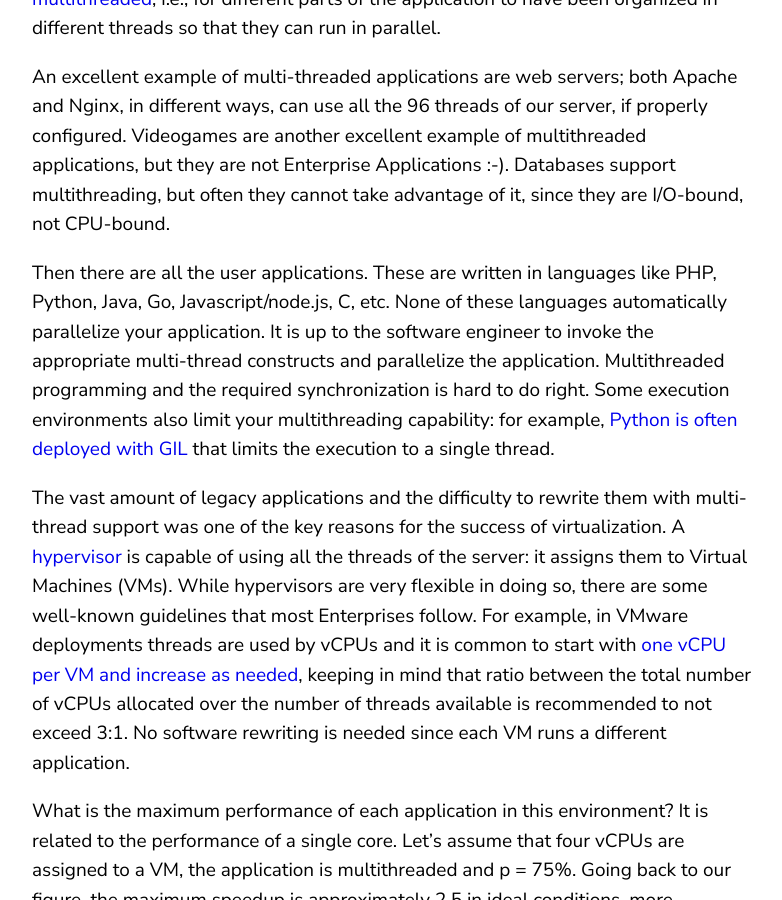
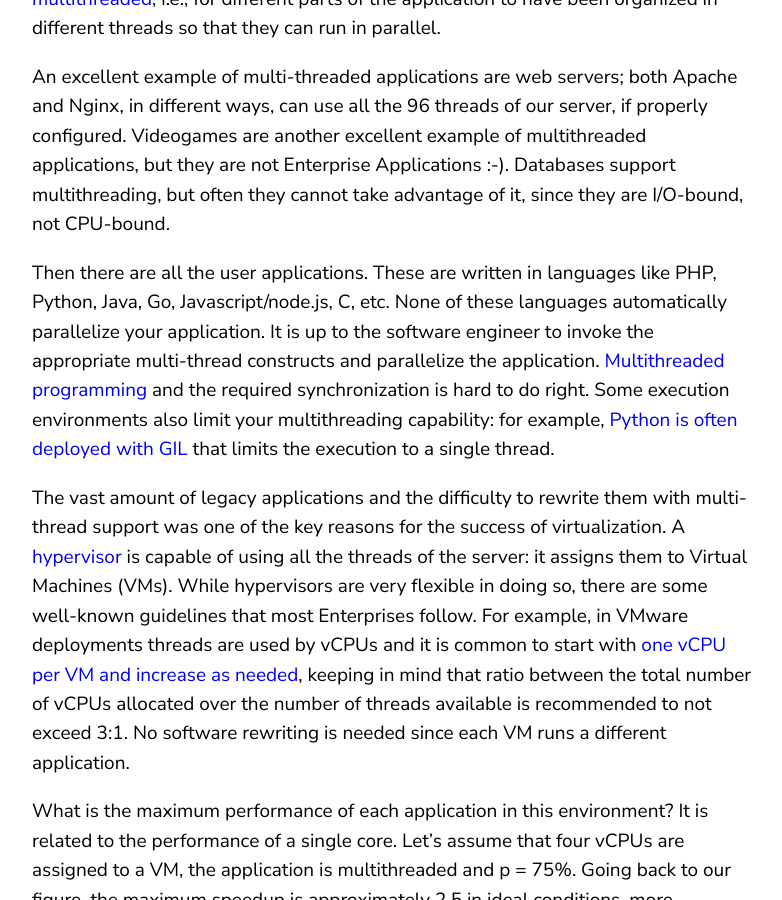
Before and after one commit to silvanogai/silvanogai, a Jekyll site: the page built from _posts/2020-03-06-amdahl.md, in a window 1280 px wide and 900 px high, scrolled down 2166 px. Shown: the whole window, without its empty margins (68-850 px from the left). Built offline with Jekyll 4.4.1, drawn with Linux system fonts in a browser that asks for light colours; comment, search, counter and statistics services are not loaded; part of the change alters nothing that is shown.

```diff
--- a/_posts/2020-03-06-amdahl.md
+++ b/_posts/2020-03-06-amdahl.md
@@ -35,7 +35,7 @@ A necessary condition for Amdahl's Law to apply is for an application to be [mul
 
 An excellent example of multi-threaded applications are web servers; both Apache and Nginx, in different ways, can use all the 96 threads of our server, if properly configured. Videogames are another excellent example of multithreaded applications, but they are not Enterprise Applications :-). Databases support multithreading, but often they cannot take advantage of it, since they are I/O-bound, not CPU-bound.
 
-Then there are all the user applications. These are written in languages like PHP, Python, Java, Go, Javascript/node.js, C, etc. None of these languages automatically parallelize your application. It is up to the software engineer to invoke the appropriate multi-thread constructs and parallelize the application.  Multithreaded programming and the required synchronization is hard to do right. Some execution environments also limit your multithreading capability: for example, [Python is often deployed with GIL](https://www.geeksforgeeks.org/what-is-the-python-global-interpreter-lock-gil/) that limits the execution to a single thread.
+Then there are all the user applications. These are written in languages like PHP, Python, Java, Go, Javascript/node.js, C, etc. None of these languages automatically parallelize your application. It is up to the software engineer to invoke the appropriate multi-thread constructs and parallelize the application.  [Multithreaded programming](https://www.scaler.com/topics/multithreading-in-python/) and the required synchronization is hard to do right. Some execution environments also limit your multithreading capability: for example, [Python is often deployed with GIL](https://www.geeksforgeeks.org/what-is-the-python-global-interpreter-lock-gil/) that limits the execution to a single thread.
 
 The vast amount of legacy applications and the difficulty to rewrite them with multi-thread support was one of the key reasons for the success of virtualization. A [hypervisor](https://en.wikipedia.org/wiki/Hypervisor) is capable of using all the threads of the server: it assigns them to Virtual Machines (VMs). While hypervisors are very flexible in doing so, there are some well-known guidelines that most Enterprises follow. For example, in VMware deployments threads are used by vCPUs and it is common to start with [one vCPU per VM and increase as needed](https://blog.heroix.com/blog/vmware-vcpu-over-allocation), keeping in mind that ratio between the total number of vCPUs allocated over the number of threads available is recommended to not exceed 3:1. No software rewriting is needed since each VM runs a different application.
 
```
